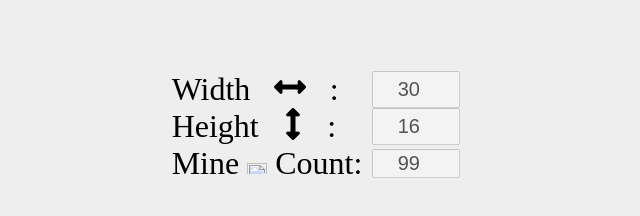
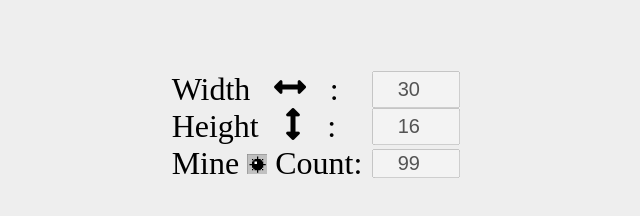
Before and after one commit to Hyssopi/Minesweeper-JavaScript, a plain HTML site: page index.html in a window 1280 px wide. Shown: the top 216 px of the page, 319-959 px from the left. Drawn offline with Linux system fonts and the light colour scheme.

Commit message:
Fixed old tile image path

```diff
--- a/index.html
+++ b/index.html
@@ -19,7 +19,7 @@
           Height<i class="fa fa-arrows-alt-v"></i>: <input id="heightTextboxId" type="number" min="1" placeholder="H" style="width: 4em; text-align: center; font-size: 20px; margin: 0px 10px;">
         </div>
         <div class="flexBoxRow" style="justify-content: space-between; align-items: center;">
-          Mine&nbsp;<img src="images/mine.png" width="20" height="20">&nbsp;Count: <input id="mineCountTextboxId" type="number" min="1" placeholder="M" style="width: 4em; text-align: center; font-size: 20px; margin: 0px 10px;">
+          Mine&nbsp;<img src="images/tiles/mine.png" width="20" height="20">&nbsp;Count: <input id="mineCountTextboxId" type="number" min="1" placeholder="M" style="width: 4em; text-align: center; font-size: 20px; margin: 0px 10px;">
         </div>
         <br>
         <div class="flexBoxColumn" style="align-items: flex-start;">
```
